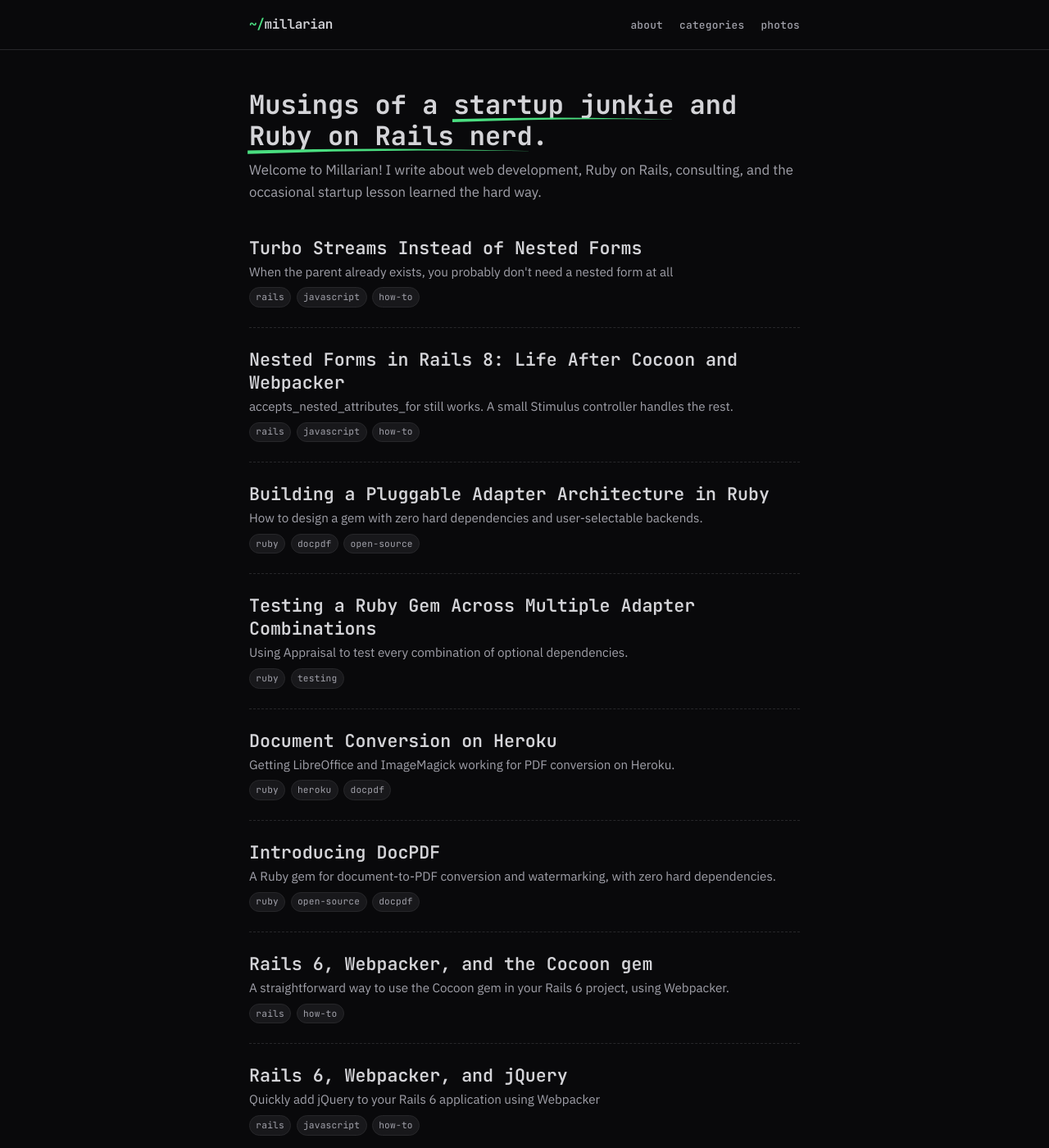
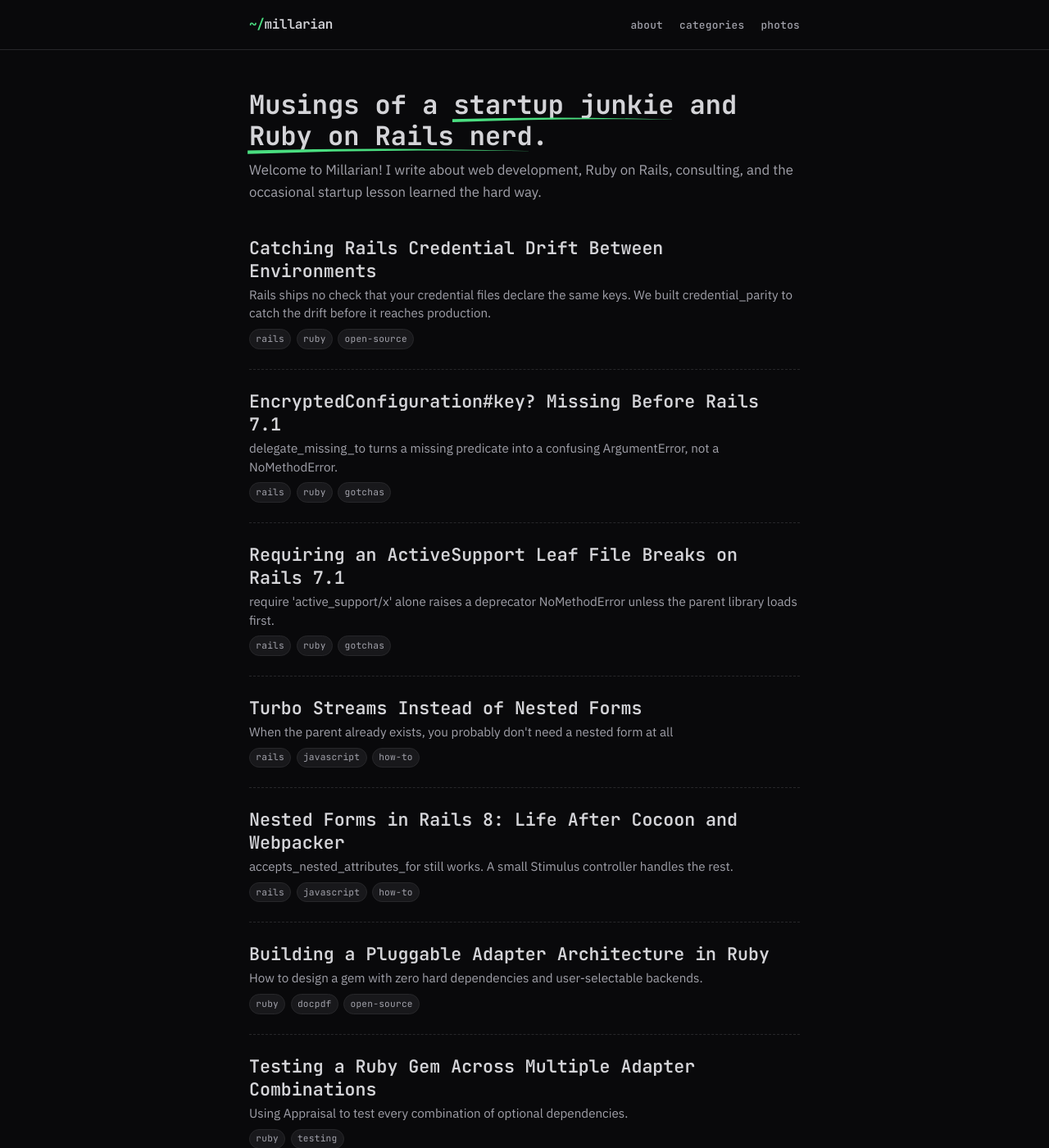
Before and after one commit to curtis/curtis.github.io, a Jekyll site: the page built from index.html, in a window 1280 px wide and 1400 px high. Shown: the whole window at 82% size. Built offline with Jekyll 4.4.1, drawn with Linux system fonts in a browser that asks for light colours; nearby versions of some CDN libraries; the list of posts is cut into pages by our own code; some of the changed lines change nothing that is shown; some of the changed text lies outside the part shown.

Commit message:
Add three posts on Rails credential drift
The credential_parity announcement, plus the two ActiveSupport version
traps that turned up while building it: EncryptedConfiguration#key? not
existing before 7.1, and requiring a leaf ActiveSupport file without its
parent.

Adds a gotchas entry to the category data, which the last two use.

```diff
--- a/_data/categories.yml
+++ b/_data/categories.yml
@@ -21,6 +21,10 @@
 code:
   name: Code
   description: General programming practices, developer tools, and lessons learned writing software.
+
+gotchas:
+  name: Gotchas
+  description: Surprising behavior in Rails, Ruby, and the gems around them -- what breaks, why, and how to work around it.
 
 ops:
   name: Ops
--- /dev/null
+++ b/_posts/2026-08-27-requiring-activesupport-leaf-files.html
@@ -0,0 +1,38 @@
+---
+layout: post
+title: "Requiring an ActiveSupport Leaf File Breaks on Rails 7.1"
+subtitle: "require 'active_support/x' alone raises a deprecator NoMethodError unless the parent library loads first."
+date: 2026-08-27 08:00:00
+categories: [rails, ruby, gotchas]
+---
+
+<p>A gem we were building requires only the one ActiveSupport file it needs, rather than pulling in all of Rails. On Rails 7.1 that raised:</p>
+
+<pre><code>NoMethodError: undefined method 'deprecator' for module ActiveSupport
+activesupport-7.1.x/lib/active_support/core_ext/time/conversions.rb:62:in `&lt;class:Time&gt;'
+</code></pre>
+
+<p>triggered by:</p>
+
+<pre><code class="language-ruby">require "active_support/encrypted_configuration"
+</code></pre>
+
+<p>The bug was requiring a leaf file without requiring its parent.</p>
+
+<h2>Why it happens</h2>
+
+<p>"Require only what you need" is the normal advice for a gem that doesn't want to load all of Rails just to use one class. So the gem required exactly the ActiveSupport file it cared about and nothing else, and every test using that file passed under Rails 7.2 and 8.0. Under 7.1, the same require blew up before the file even finished loading.</p>
+
+<p>Rails 7.1 introduced per-framework deprecators. ActiveSupport's own core_ext files now reference <code>ActiveSupport.deprecator</code> directly, and that accessor only gets set up when <code>active_support</code> itself, the parent library, has been loaded. Requiring a leaf file pulls in its core_ext dependencies transitively, but never triggers that parent initialization. The <code>ActiveSupport</code> constant exists. The method on it doesn't.</p>
+
+<h2>The fix</h2>
+
+<p>One line, at the top of every file that requires an ActiveSupport file directly:</p>
+
+<pre><code class="language-ruby">require "active_support"
+require "active_support/encrypted_configuration"
+</code></pre>
+
+<h2>Takeaway</h2>
+
+<p>"Require only what you need" is good advice that stops being true at ActiveSupport's boundary. Require <code>active_support</code> first, always, before any <code>active_support/...</code> leaf file. And if your gem wraps framework internals, test it against a matrix of framework versions rather than one pinned Rails release. See <a href="/posts/testing-ruby-gems-across-adapter-combinations/">testing a gem across every adapter combination</a> for the Appraisal side of that.</p>
--- /dev/null
+++ b/_posts/2026-09-03-encrypted-configuration-key-predicate-arity.html
@@ -0,0 +1,61 @@
+---
+layout: post
+title: "EncryptedConfiguration#key? Missing Before Rails 7.1"
+subtitle: "delegate_missing_to turns a missing predicate into a confusing ArgumentError, not a NoMethodError."
+date: 2026-09-03 08:00:00
+categories: [rails, ruby, gotchas]
+---
+
+<p>A gem we were building read Rails encrypted credentials directly. It worked fine on Rails 7.1 and later. On Rails 7.0 it raised:</p>
+
+<pre><code>ArgumentError: wrong number of arguments (given 0, expected 1)</code></pre>
+
+<p>from three stack frames inside ActiveSupport:</p>
+
+<pre><code>active_support/core_ext/module/delegation.rb:304:in `key?'
+active_support/core_ext/module/delegation.rb:304:in `public_send'
+active_support/core_ext/module/delegation.rb:304:in `method_missing'
+</code></pre>
+
+<p>Nothing in that trace names the line that actually called it.</p>
+
+<p>The bug was a method that doesn't exist yet on the Rails version we were testing.</p>
+
+<h2>The setup</h2>
+
+<p>The call was simple:</p>
+
+<pre><code class="language-ruby">encrypted = ActiveSupport::EncryptedConfiguration.new(
+  config_path: config_path,
+  key_path: key_path,
+  env_key: "SOME_KEY_NOTHING_SETS",
+  raise_if_missing_key: true
+)
+
+encrypted.key?
+</code></pre>
+
+<p><code>#key?</code> is supposed to answer "is a decryption key available here," without raising the way <code>#key</code> does when <code>raise_if_missing_key</code> is set. It's the safe way to check before you read.</p>
+
+<h2>Why it happens</h2>
+
+<p><code>EncryptedFile#key?</code> was added in Rails 7.1. On 7.0 and earlier the method simply doesn't exist. Rather than a clean <code>NoMethodError</code>, <code>EncryptedConfiguration</code> declares <code>delegate_missing_to :options</code>, so the missing call falls through to the underlying options object, an <code>ActiveSupport::OrderedOptions</code>, which behaves like a Hash. <code>Hash#key?</code> exists, but it takes one required argument, the key to look up. Called with zero arguments, you get an arity error from a method you never meant to call, on an object you didn't know was involved.</p>
+
+<h2>The fix</h2>
+
+<p>Stop calling it. In our case the check deliberately passes an <code>env_key</code> that nothing ever sets, so the key file on disk is the only possible source of the key. <code>key_path.exist?</code> is exactly equivalent for that purpose, and it behaves the same on every Rails version:</p>
+
+<pre><code class="language-ruby">key_path.exist? # instead of encrypted.key?
+</code></pre>
+
+<p>Generalize that: when a predicate you want is version dependent, check the underlying condition yourself instead of trusting the method to exist.</p>
+
+<p>If you genuinely need the method itself, <code>respond_to?</code> doesn't work here. <code>delegate_missing_to</code> also defines <code>respond_to_missing?</code> and forwards it to the same target, so <code>respond_to?(:key?)</code> returns <code>true</code> on 7.0 and the call fails anyway. Ask the class instead, which checks the ancestry rather than <code>method_missing</code>:</p>
+
+<pre><code class="language-ruby">ActiveSupport::EncryptedConfiguration.method_defined?(:key?)
+# =&gt; true on 7.1, false on 7.0
+</code></pre>
+
+<h2>Takeaway</h2>
+
+<p><code>delegate_missing_to</code> converts "this method doesn't exist on this version" into a confusing arity or type error somewhere else entirely. A plain <code>NoMethodError</code> tells you what's missing and where. Delegation hides both. If you support multiple framework versions, don't assume a missing method will announce itself as missing, it might announce itself as a different method failing for a different reason. We found this one while running a gem's specs across an Appraisal matrix of ActiveSupport versions.</p>
--- /dev/null
+++ b/_posts/2026-09-08-rails-credentials-drift-between-environments.html
@@ -0,0 +1,49 @@
+---
+layout: post
+title: "Catching Rails Credential Drift Between Environments"
+subtitle: "Rails ships no check that your credential files declare the same keys. We built credential_parity to catch the drift before it reaches production."
+date: 2026-09-08 08:00:00
+categories: [rails, ruby, open-source]
+---
+
+<p>Recently we ran across an issue where a credential we'd just added passed development, CI, and staging yet failed in production. Why? <strong>A simple typo in a nested key name and nothing to catch it.</strong></p>
+
+<p>In all environments (except production) we had something like <code>mailer.smtp.password</code> and in production we had <code>mailer.<strong>stmp</strong>.password</code>. Review didn't catch this because Rails encrypts the whole credential file, keys and values together, so the diff is an opaque blob with nothing intelligible to read. For nested keys, we typically use <code>dig</code> to retrieve them. However, this method doesn't raise on a missing key, it returns <code>nil</code>. The typo failed quietly, in production, after a deploy. By the time it was noticed, the person debugging the nil credential wasn't the person who'd introduced it days earlier.</p>
+
+<p>To prevent this from happening again, we thought about what we could do to catch the drift before it reaches production. If we assume that production is the ultimate source of truth, then any deviation from it is a potential problem. We happen to have a staging environment, which should match production exactly, so we can compare the two and fail if they don't. Development and test environments often do not have all the keys that production does, so we can consider those a subset of production, and allow them to declare fewer keys.</p>
+
+<p>We considered using a git hook, a CI check, or a deploy check as our entry point, but none of them felt right. A git hook would require every developer to install it, and a CI check would require CI to have the production master key, which is a big tradeoff. A deploy check seemed too late to find this kind of problem. The check really belongs where the new key is introduced, which is a developer's machine, and where the framework already has hooks for exactly this kind of state check.</p>
+
+<p>Looking at how Rails handles a pending migration, we realized we could use the same approach. Rails raises on page load in development and again as the test suite boots, so you find out the moment you run anything. Credential drift can surface the same way.</p>
+
+<h2>We packaged this into a gem</h2>
+
+<p><strong>We packaged the fix as <a href="https://rubygems.org/gems/credential_parity">credential_parity</a> (<a href="https://github.com/velocity-labs/credential_parity">source on GitHub</a>)</strong>. It compares full leaf paths, applies the reference/mirror/subset rules, installs its middleware through a railtie, and ships a <code>rails_helper</code> hook.</p>
+
+<p>Install is a Gemfile line and one line in your test helper:</p>
+
+<pre><code class="language-ruby">gem "credential_parity"
+</code></pre>
+
+<pre><code class="language-ruby"># spec/rails_helper.rb
+ActiveRecord::Migration.maintain_test_schema!
+require "credential_parity/rspec"
+</code></pre>
+
+<p>Configuration mirrors the rule described above: <code>reference</code> defaults to <code>:production</code>, <code>mirrors</code> defaults to <code>[:staging]</code> (environments that must match the reference exactly), and <code>subsets</code> defaults to <code>[:development, :test]</code> (environments allowed to declare fewer keys, never more):</p>
+
+<pre><code class="language-ruby">CredentialParity.configure do |config|
+  config.reference = :production
+  config.mirrors    = [:staging]
+  config.subsets    = [:development, :test]
+end
+</code></pre>
+
+<p><code>directory</code> and <code>middleware_environments</code> are there for less common layouts, if your credentials live somewhere other than the default path or you want the per-request check running somewhere besides development. And for the rare legitimate case, a console session on a machine that's missing a key, setting <code>SKIP_CREDENTIAL_PARITY_CHECK</code> makes the check no-op.</p>
+
+<div class="callout">
+  <p class="callout-title">Two ActiveSupport traps we hit building it</p>
+  <p>Both come up in any gem that touches framework internals: <a href="/posts/requiring-activesupport-leaf-files/">requiring a leaf ActiveSupport file without its parent</a>, and <a href="/posts/encrypted-configuration-key-predicate-arity/">a missing predicate that surfaces as an arity error instead of a NoMethodError</a>.</p>
+</div>
+
+<p>We're already using it and it's been a great help in catching credential drift before it reaches production. Give it a try and let us know what you think!</p>
```
